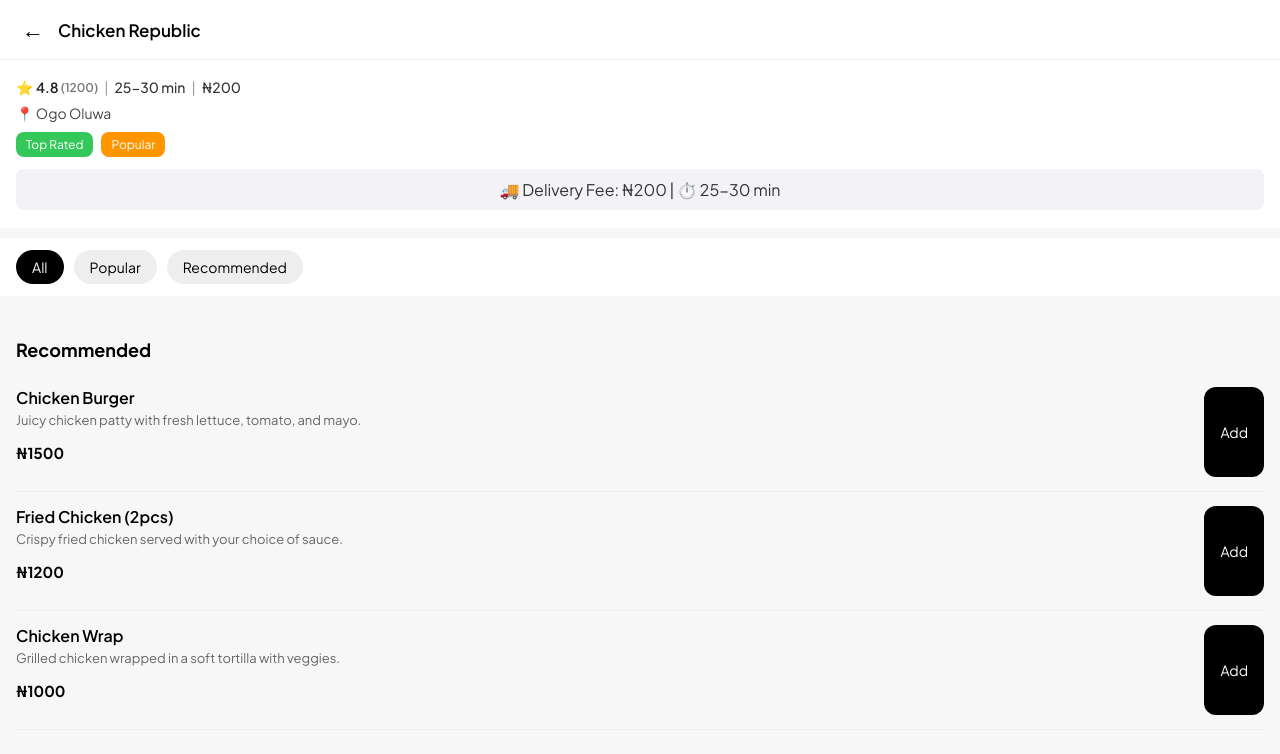
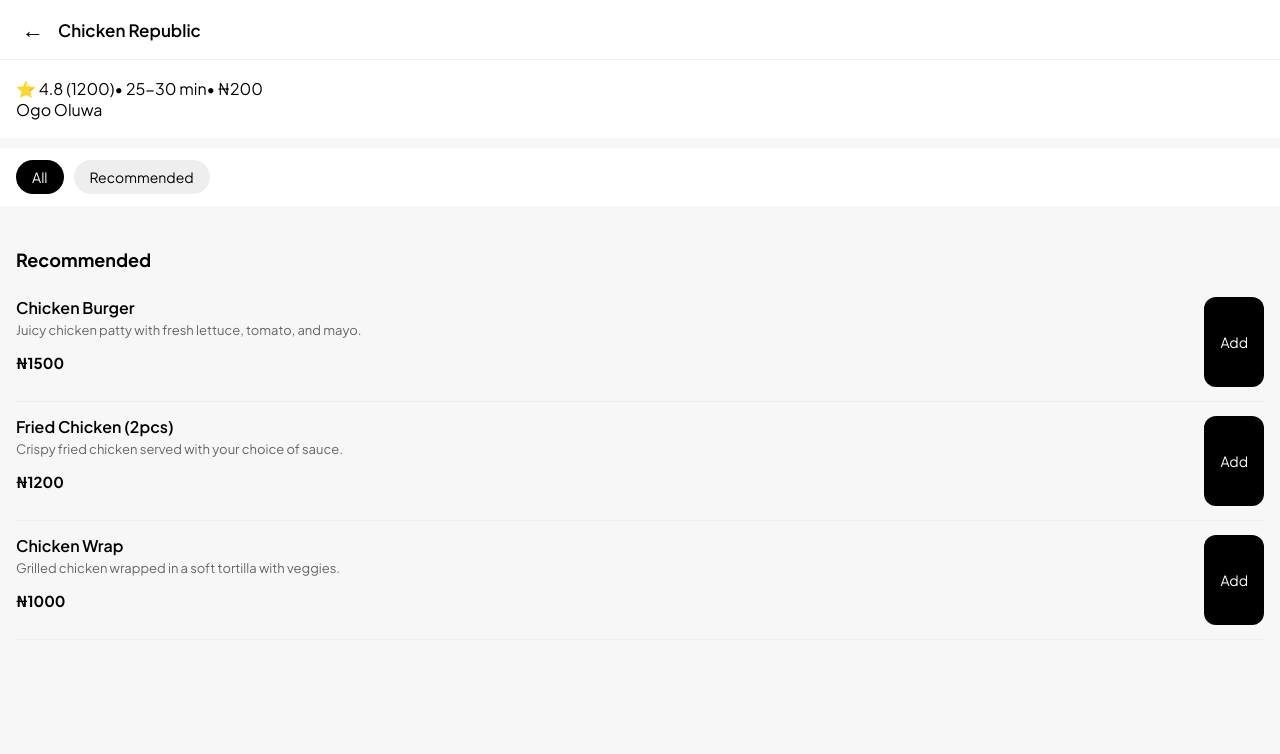
Before and after one commit to ay30bg/droppa, a React (Create React App) app: page /details/1 in a window 1280 px wide. Shown: the top 754 px of the page. Built offline with nearby package versions, Linux system fonts and the light colour scheme.

Commit message:
Update RestaurantDetails.jsx

```diff
--- a/src/pages/RestaurantDetails.jsx
+++ b/src/pages/RestaurantDetails.jsx
@@ -14,7 +14,6 @@ export default function RestaurantDetails() {
   const restaurant = featuredRestaurants.find((r) => r.id === Number(id));
   const menu = restaurantMenus[id] || [];
 
-  const [shrunk, setShrunk] = useState(false);
   const [activeCategory, setActiveCategory] = useState("All");
   const [cart, setCart] = useState([]);
   const [loading, setLoading] = useState(true);
@@ -23,21 +22,14 @@ export default function RestaurantDetails() {
   const sectionRefs = useRef({});
 
   useEffect(() => {
-    setTimeout(() => setLoading(false), 1200);
-  }, []);
-
-  useEffect(() => {
-    const handleScroll = () => setShrunk(scrollRef.current.scrollTop > 30);
-    scrollRef.current.addEventListener("scroll", handleScroll);
-    return () =>
-      scrollRef.current?.removeEventListener("scroll", handleScroll);
+    setTimeout(() => setLoading(false), 1000);
   }, []);
 
   if (!restaurant) return <div>Restaurant not found</div>;
 
   const isClosed = getRestaurantTimeDisplay(restaurant.time) === "Closed";
 
-  const categories = ["All", "Popular", "Recommended"];
+  const categories = ["All", "Recommended"];
 
   const addToCart = (item) => {
     setCart((prev) => {
@@ -63,68 +55,27 @@ export default function RestaurantDetails() {
     );
   };
 
-  const scrollToCategory = (cat) => {
-    setActiveCategory(cat);
-    if (cat === "All") {
-      scrollRef.current.scrollTo({ top: 0, behavior: "smooth" });
-    } else if (sectionRefs.current[cat]) {
-      sectionRefs.current[cat].scrollIntoView({ behavior: "smooth" });
-    }
-  };
-
   const total = cart.reduce((acc, item) => acc + item.price * item.qty, 0);
 
   return (
     <div className="cd-page" ref={scrollRef}>
-
       {/* HEADER */}
-      <div className={`cd-header ${shrunk ? "shrunk" : ""}`}>
-        <button onClick={() => navigate(-1)} className="cd-back">←</button>
+      <div className="cd-header">
+        <button className="cd-back" onClick={() => navigate(-1)}>←</button>
         <span className="cd-title">{restaurant.name}</span>
       </div>
 
       {/* RESTAURANT INFO */}
       <div className="cd-rest-info">
-
-        {/* RATING | ETA | DELIVERY FEE */}
-        <div className="cd-sub-info">
-          <span className="cd-rating">
-            ⭐ {restaurant.rating}
-            <span className="cd-orders">({restaurant.orders})</span>
-          </span>
-
-          <span className="cd-separator">|</span>
-
-          <span className="cd-eta">{restaurant.time}</span>
-
-          <span className="cd-separator">|</span>
-
-          <span className="cd-fee">₦200</span>
+        <div className="cd-meta">
+          <span>⭐ {restaurant.rating} ({restaurant.orders})</span>
+          <span>• {restaurant.time}</span>
+          <span>• ₦200</span>
         </div>
 
-        {/* STREET */}
-        <div className="cd-street-info">📍 {restaurant.street}</div>
+        <div className="cd-street">{restaurant.street}</div>
 
-        {/* TAGS */}
-        <div className="cd-tags">
-          {restaurant.rating >= 4.8 && (
-            <span className="cd-badge top-rated">Top Rated</span>
-          )}
-          {restaurant.orders > 1000 && (
-            <span className="cd-badge popular">Popular</span>
-          )}
-        </div>
-
-        {/* CLOSED OR DELIVERY BOX */}
-        {isClosed ? (
-          <div className="cd-closed-banner">
-            Closed — Opens tomorrow morning
-          </div>
-        ) : (
-          <div className="cd-delivery-box">
-            <span>🚚 Delivery Fee: ₦200 | ⏱️ {restaurant.time}</span>
-          </div>
-        )}
+        {isClosed && <div className="cd-closed">Closed</div>}
       </div>
 
       {/* CATEGORIES */}
@@ -133,7 +84,7 @@ export default function RestaurantDetails() {
           <button
             key={cat}
             className={activeCategory === cat ? "active" : ""}
-            onClick={() => scrollToCategory(cat)}
+            onClick={() => setActiveCategory(cat)}
           >
             {cat}
           </button>
@@ -144,9 +95,9 @@ export default function RestaurantDetails() {
       <div className="cd-menu-section">
         {loading ? (
           <>
-            <div className="cd-skeleton-card"></div>
-            <div className="cd-skeleton-card"></div>
-            <div className="cd-skeleton-card"></div>
+            <div className="cd-skeleton-card" />
+            <div className="cd-skeleton-card" />
+            <div className="cd-skeleton-card" />
           </>
         ) : (
           <>
@@ -193,9 +144,9 @@ export default function RestaurantDetails() {
 
       {/* CART BAR */}
       {cart.length > 0 && (
-        <div className="cd-cart-bar" onClick={() => alert("Checkout modal…")}>
-          <div>{cart.reduce((acc, it) => acc + it.qty, 0)} item(s)</div>
-          <div className="cd-cart-total">₦{total}</div>
+        <div className="cd-cart-bar">
+          <span>{cart.reduce((a, b) => a + b.qty, 0)} items</span>
+          <span>₦{total}</span>
         </div>
       )}
     </div>
```
